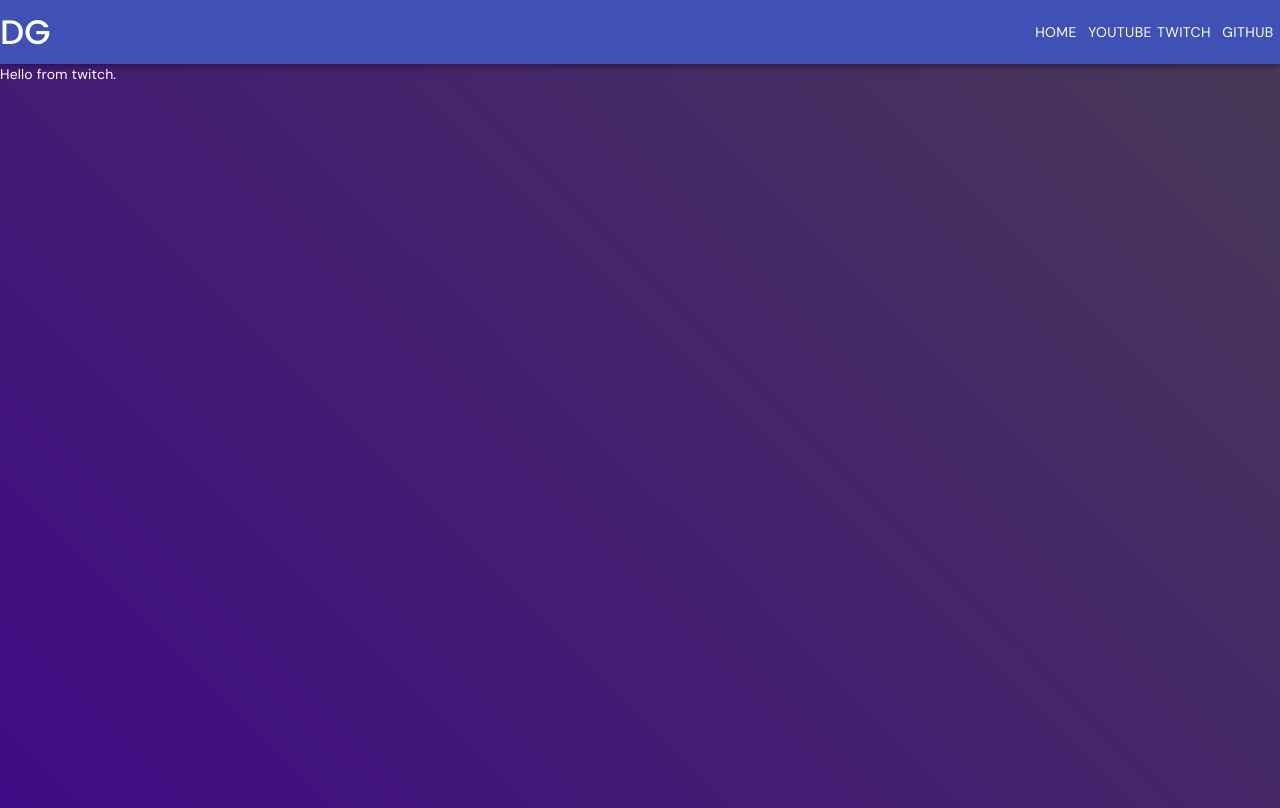
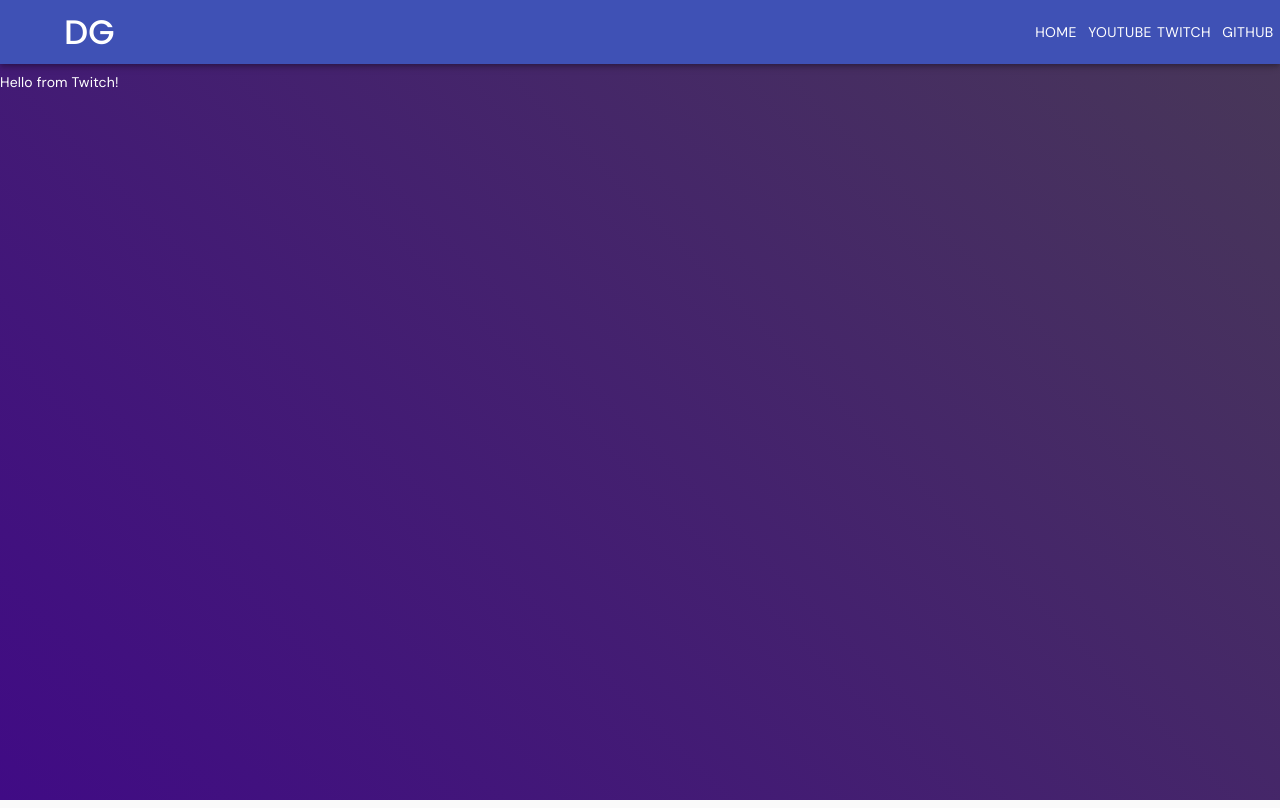
Before and after one commit to w3dg/dev-website, a React (Create React App) app: page /twitch in a window 1280 px wide. Built offline with nearby package versions, Linux system fonts and the light colour scheme.

Commit message:
:sparkles: Fix Navbar and spacing , phew!

```diff
--- a/src/App.css
+++ b/src/App.css
@@ -1,7 +1,8 @@
 @import url("https://fonts.googleapis.com/css2?family=DM+Sans&display=swap");
 @import url("https://fonts.googleapis.com/css2?family=Poppins:wght@500&display=swap");
 #title {
-  width: 80%;
+  width: 70%;
+  padding-left: 5%;
   font-family: "Poppins", sans-serif;
 }
 
@@ -15,25 +16,26 @@ a {
 
 #nav-btn {
   padding: 0px 0px 0px 0px !important;
-  /* width: 50%; */
 }
 
 .App {
   font-family: Poppins;
   padding: 0;
   margin: 0;
-  height: 90vh;
+  height: 100vh;
   width: 100vw;
   box-sizing: border-box;
+}
+#main {
+  padding-top: 9vh;
 }
 
 #home,
 #yt,
 #gh,
 #twi {
-  height: 93vh;
+  height: 100vh;
   padding: 0;
-  margin: 0;
   color: white;
   box-sizing: border-box;
   min-width: 100%;
@@ -54,7 +56,8 @@ a {
 html,
 body {
   font-family: "DM Sans", sans-serif;
-  min-height: 100%;
+  min-height: 100vh;
+  min-width: 100vw;
 }
 
 * {
--- a/src/components/Github.jsx
+++ b/src/components/Github.jsx
@@ -5,7 +5,10 @@ import Navbar from "./Navbar";
 function Github() {
   return (
     <>
-      <Navbar /> <Container id="gh">Hello from github.</Container>
+      <Navbar />
+      <Container fixed id="gh">
+        <main id="main">Hello from Github!</main>
+      </Container>
     </>
   );
 }
--- a/src/components/Home.jsx
+++ b/src/components/Home.jsx
@@ -6,7 +6,9 @@ function Home() {
   return (
     <>
       <Navbar />
-      <Container id="home">Hello from home </Container>
+      <Container fixed id="home">
+        <main id="main">Hello from Home!</main>
+      </Container>
     </>
   );
 }
--- a/src/components/Navbar.jsx
+++ b/src/components/Navbar.jsx
@@ -22,7 +22,7 @@ export default function ButtonAppBar() {
 
   return (
     <div className={classes.root}>
-      <AppBar position="sticky" style={{ margin: 0 }}>
+      <AppBar position="fixed" style={{ margin: 0 }}>
         <Toolbar id="toolbar">
           <Typography variant="h4" id="title" className={classes.title}>
             DG
--- a/src/components/Twitch.jsx
+++ b/src/components/Twitch.jsx
@@ -6,7 +6,9 @@ function Twitch() {
   return (
     <>
       <Navbar />
-      <Container id="twi">Hello from twitch.</Container>
+      <Container fixed id="twi">
+        <main id="main">Hello from Twitch!</main>
+      </Container>
     </>
   );
 }
--- a/src/components/Youtube.jsx
+++ b/src/components/Youtube.jsx
@@ -6,7 +6,9 @@ function Youtube() {
   return (
     <>
       <Navbar />
-      <Container id="yt">Hello from Youtube.</Container>
+      <Container fixed id="yt">
+        <main id="main">Hello from Youtube!</main>
+      </Container>
     </>
   );
 }
```
